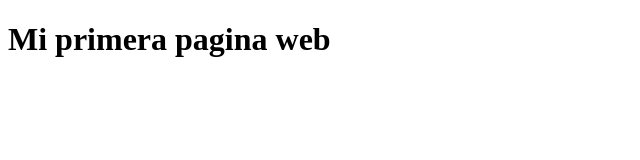
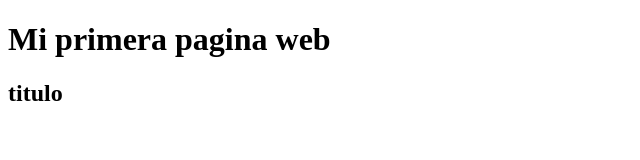
Before and after one commit to js02-castillo/Ejemplo02, a plain HTML site: page index.html in a window 1280 px wide. Shown: the full height of the page, 0-640 px from the left. Drawn offline with Linux system fonts and the light colour scheme.

Commit message:
se agrego un h2

```diff
--- a/index.html
+++ b/index.html
@@ -7,6 +7,7 @@
   <body>
     <div class="">
       <h1>Mi primera pagina web</h1>
+      <h2>titulo</h2>
     </div>
   </body>
 </html>
```
